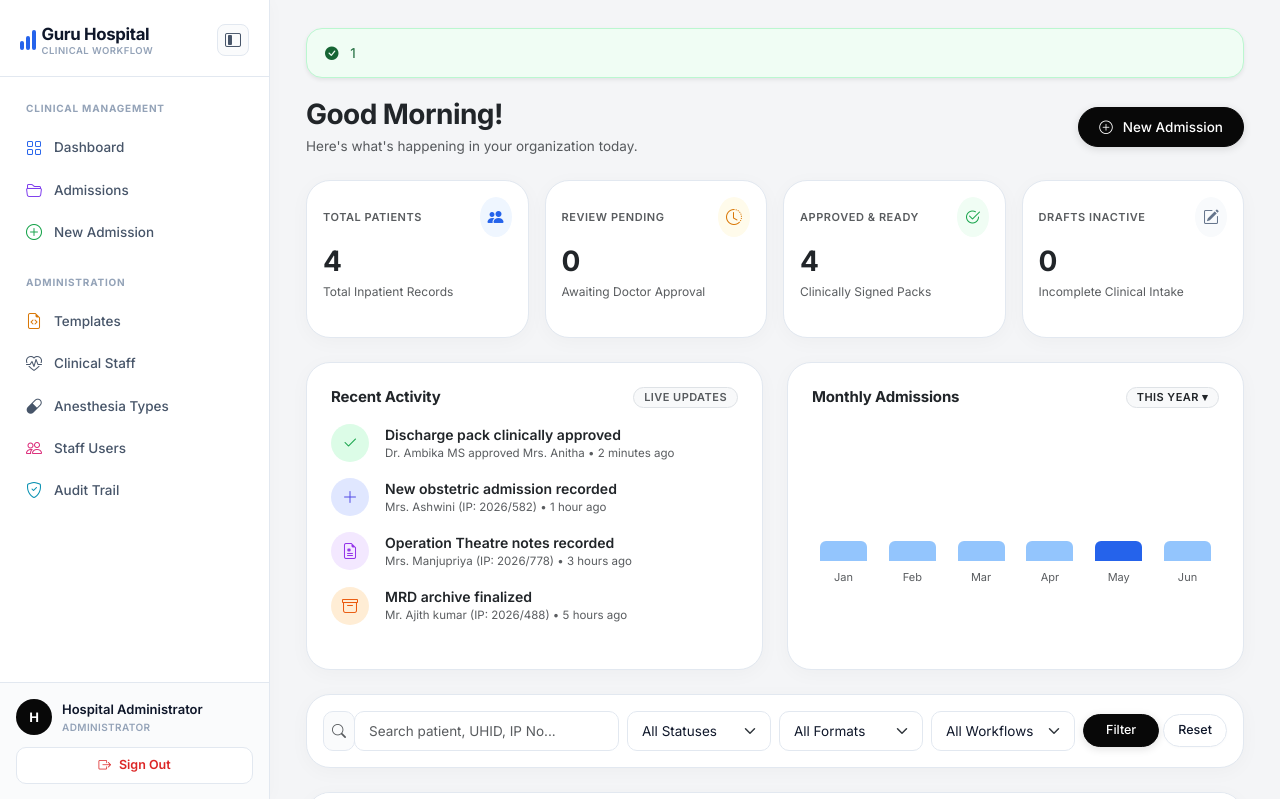
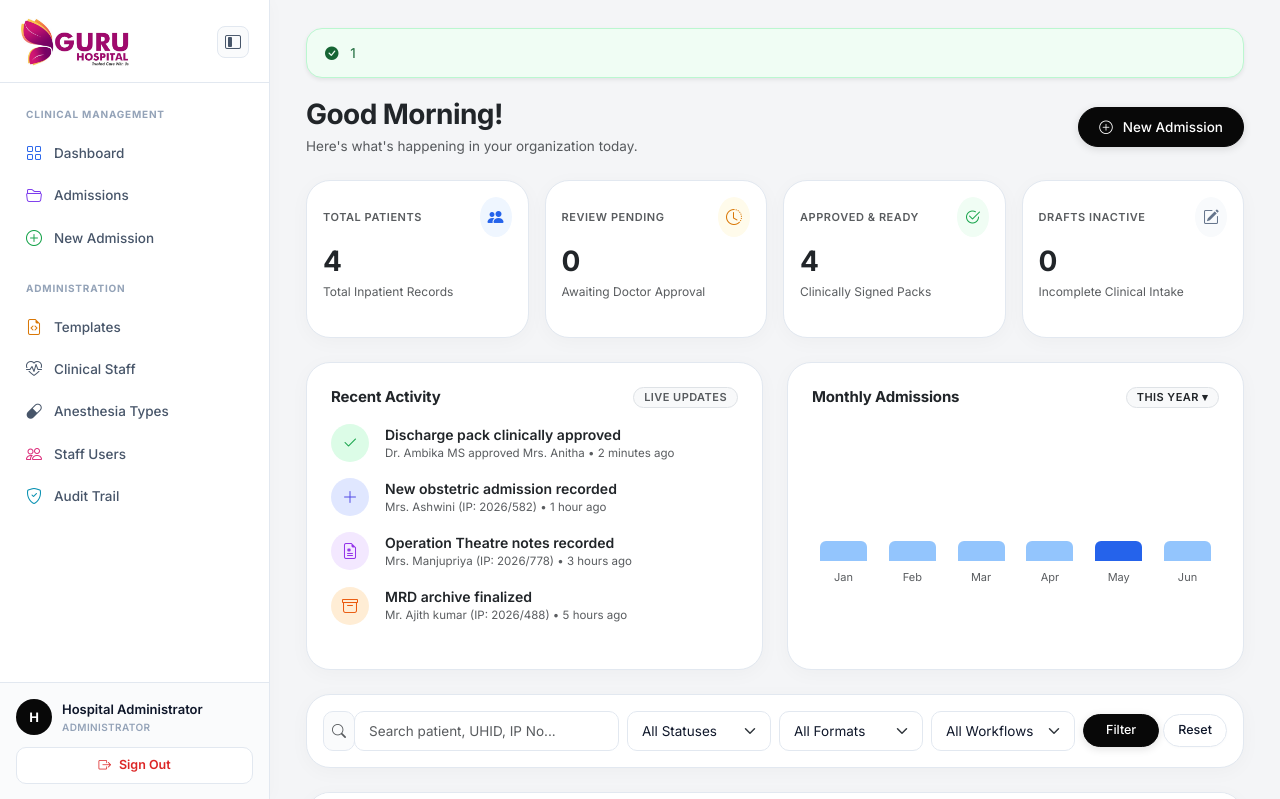
Before and after one commit to pushpaasabari/Guru_Hospital_Laravel_Blade_Design, a Laravel app: page / in a window 1280 px wide. Shown: the top 799 px of the page. Run offline with Laravel 12, Linux system fonts and the light colour scheme; a user stored in the database is signed in; data comes from the database, SQL or seed files in the repository; both versions use the stored data as it was after the commit; style sheets or scripts are compiled from the project's sources; some libraries are stand-ins or nearby versions.

Commit message:
feat(branding): replace placeholder mark with official Guru Hospital butterfly logo across sidebar, login, and headers

```diff
--- a/public/css/guru-theme.css
+++ b/public/css/guru-theme.css
@@ -909,11 +909,48 @@ body {
 }
 
 .fg-sidebar-header {
-  padding: 22px 20px 18px 20px;
+  padding: 18px 20px 16px 20px;
   border-bottom: 1px solid var(--fg-border, #e9e9e9);
   display: flex;
   align-items: center;
   justify-content: space-between;
+}
+
+/* ─── Official Guru Hospital Brand Logo ──────────────────────────────────── */
+.fg-sidebar-brand {
+  display: flex;
+  align-items: center;
+  text-decoration: none;
+  max-width: 195px;
+}
+
+.fg-sidebar-logo-full {
+  height: 48px;
+  width: auto;
+  max-width: 190px;
+  object-fit: contain;
+  display: block;
+}
+
+.fg-sidebar-logo-emblem {
+  height: 38px;
+  width: 38px;
+  object-fit: contain;
+  display: none;
+}
+
+.fg-app-shell.sidebar-collapsed .fg-sidebar-brand {
+  justify-content: center;
+  max-width: 100%;
+}
+
+.fg-app-shell.sidebar-collapsed .fg-sidebar-logo-full {
+  display: none !important;
+}
+
+.fg-app-shell.sidebar-collapsed .fg-sidebar-logo-emblem {
+  display: block !important;
+  margin: 0 auto;
 }
 
 .fg-sidebar-body {
--- a/resources/js/Components/Sidebar.tsx
+++ b/resources/js/Components/Sidebar.tsx
@@ -47,14 +47,11 @@ export default function Sidebar({ collapsed = false, onToggleCollapse }: Sidebar
       {/* Mobile Topbar for screens < 992px */}
       <div className="fg-mobile-topbar no-print">
         <Link href="/dashboard" className="d-flex align-items-center text-decoration-none">
-          <div className="fg-brand-mark">
-            <span className="bar bar-1"></span>
-            <span className="bar bar-2"></span>
-            <span className="bar bar-3"></span>
-          </div>
-          <span className="fw-bold text-dark ms-1" style={{ fontSize: '1rem', letterSpacing: '-0.02em' }}>
-            Guru Hospital
-          </span>
+          <img
+            src="/images/guru-hospital-logo.png"
+            alt="Guru Hospital"
+            style={{ height: '36px', width: 'auto', objectFit: 'contain' }}
+          />
         </Link>
 
         <button
@@ -79,27 +76,24 @@ export default function Sidebar({ collapsed = false, onToggleCollapse }: Sidebar
       {/* Left Sidebar (Desktop + Mobile Drawer) */}
       <aside className={`fg-sidebar no-print ${mobileOpen ? 'mobile-open' : ''}`}>
         <div>
-          {/* Sidebar Header: Hospital Brand with FinGM 3-Bar Logo & Hide Button */}
+          {/* Sidebar Header: Hospital Brand with Official Logo & Hide Button */}
           <div className="fg-sidebar-header">
             <Link
               href="/dashboard"
-              className="d-flex align-items-center text-decoration-none"
+              className="d-flex align-items-center text-decoration-none fg-sidebar-brand"
               onClick={closeMobile}
               title="Guru Hospital Dashboard"
             >
-              <div className="fg-brand-mark">
-                <span className="bar bar-1"></span>
-                <span className="bar bar-2"></span>
-                <span className="bar bar-3"></span>
-              </div>
-              <div className="fg-sidebar-brand-text">
-                <div className="hospital-brand-title" style={{ fontSize: '1.05rem', fontWeight: 700, letterSpacing: '-0.02em' }}>
-                  Guru Hospital
-                </div>
-                <div className="hospital-brand-subtitle" style={{ fontSize: '9.5px', color: '#94a3b8' }}>
-                  Clinical Workflow
-                </div>
-              </div>
+              <img
+                src="/images/guru-hospital-logo.png"
+                alt="Guru Hospital"
+                className="fg-sidebar-logo-full"
+              />
+              <img
+                src="/images/guru-logo-emblem.png"
+                alt="Guru Hospital"
+                className="fg-sidebar-logo-emblem"
+              />
             </Link>
 
             <div className="d-flex align-items-center">
--- a/resources/js/Pages/Auth/Login.tsx
+++ b/resources/js/Pages/Auth/Login.tsx
@@ -34,14 +34,11 @@ export default function Login() {
         style={{ width: '100%', maxWidth: '1300px', margin: '0 auto' }}
       >
         <div className="d-flex align-items-center">
-          <div className="fg-brand-mark">
-            <span className="bar bar-1"></span>
-            <span className="bar bar-2"></span>
-            <span className="bar bar-3"></span>
-          </div>
-          <span className="fw-bold text-dark ms-1" style={{ fontSize: '1.15rem', letterSpacing: '-0.02em' }}>
-            Guru Hospital
-          </span>
+          <img
+            src="/images/guru-hospital-logo.png"
+            alt="Guru Hospital"
+            style={{ height: '46px', width: 'auto', objectFit: 'contain' }}
+          />
         </div>
 
         <a href="/login" className="text-decoration-none text-muted small fw-medium">
```
Also changed, not shown: resources/views/auth/login.blade.php (+1 -7 lines), resources/views/layouts/app.blade.php (+4 -16 lines), database/database.sqlite, public/images/guru-hospital-logo-full.png (added), public/images/guru-hospital-logo-transparent.png (added), public/images/guru-hospital-logo.png, public/images/guru-logo-emblem-transparent.png (added), public/images/guru-logo-emblem.png (added), public/images/logo.png.
